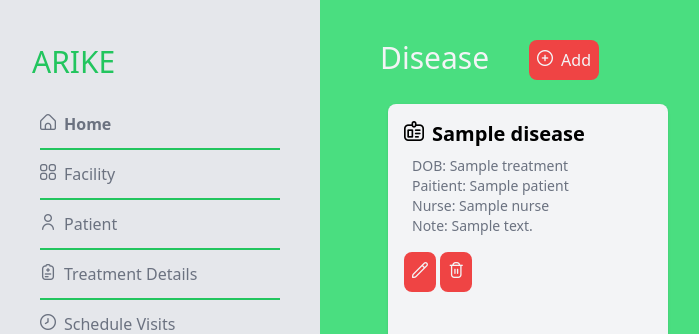
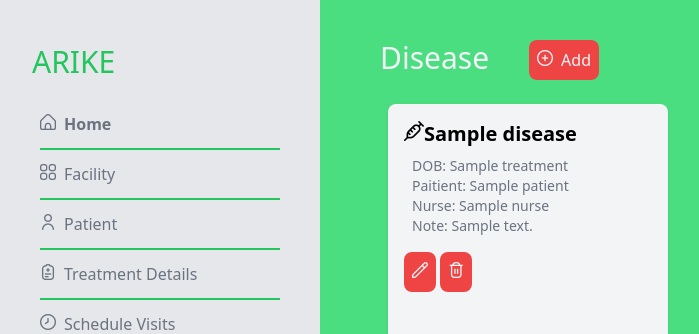
Before and after one commit to Aayushi-Mittal/Arike, a Django app: template templates/disease/list.html in a window 1280 px wide. Shown: the top 334 px of the page, without its empty margins (0-699 px from the left). Run offline with Django 3.2, Linux system fonts and the light colour scheme; the template is opened without the code that fills it: most values are stand-ins (such as "Sample title", 1, 10 or a date in 2020); some libraries are stand-ins or nearby versions.

Commit message:
minor change in disease

```diff
--- a/templates/disease/list.html
+++ b/templates/disease/list.html
@@ -9,7 +9,7 @@
     <div class="flex flex-wrap">
     {% for d in disease %}
         <div class="shadow bg-gray-100 rounded-lg w-1/3 p-4 m-2">
-            <a href="#"><h2 class="text-xl font-semibold hover:text-red-600"><i class="fi fi-rr-id-badge mr-2"></i>{{d.disease}}</h2></a>
+            <a href="#"><h2 class="text-xl font-semibold hover:text-red-600"><i class="fi fi-rr-syringe"></i>{{d.disease}}</h2></a>
             <ul class="text-sm text-gray-500 p-2">
                 <li>DOB: {{d.treatment}}</li>
                 <li>Paitient: {{d.patient}}</li>
```
